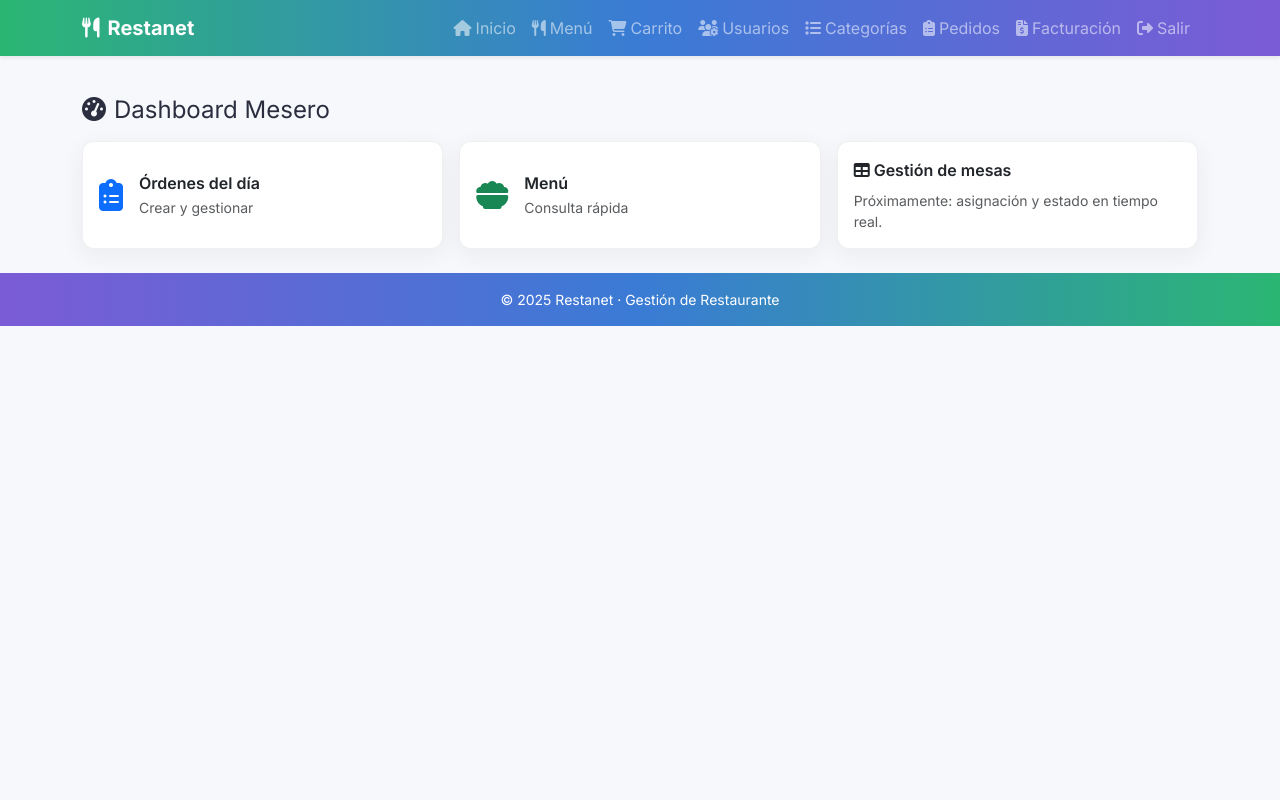
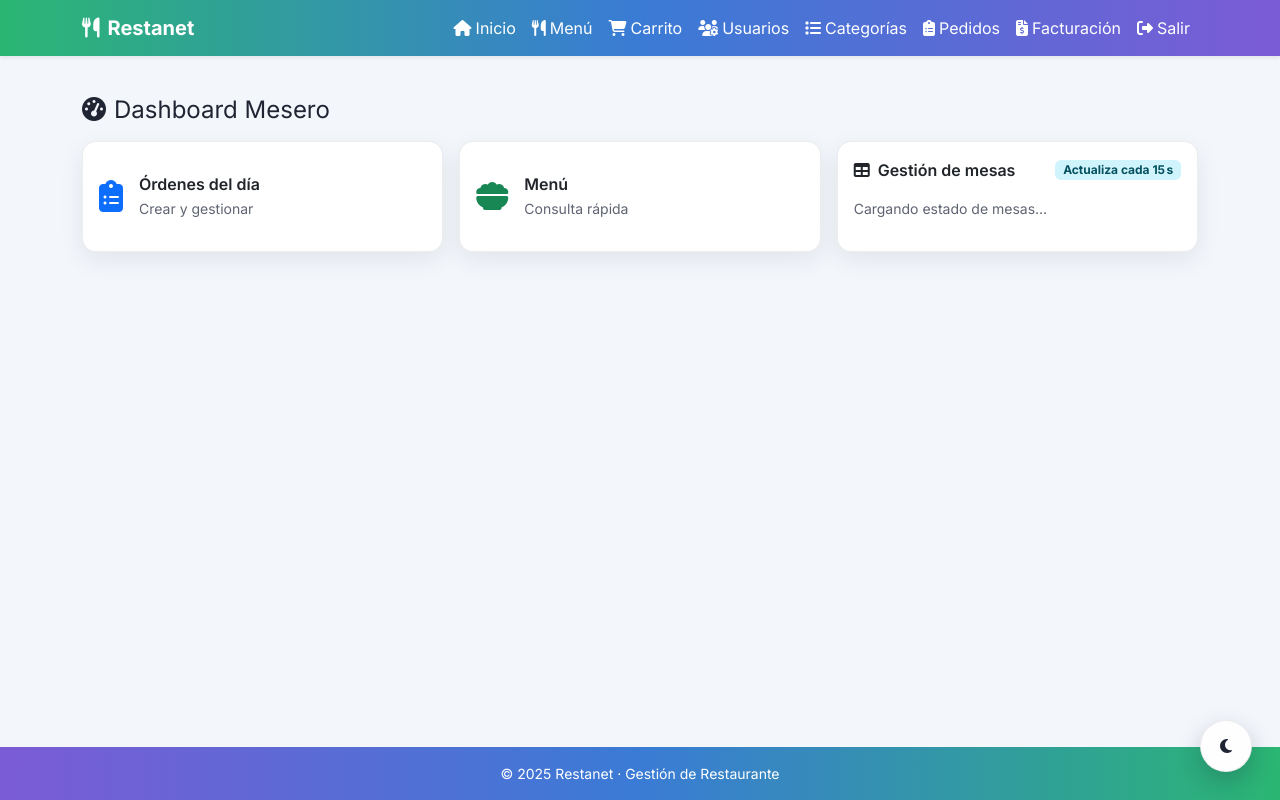
Before and after one commit to DanielFeli2006/RestaNet, a PHP site: page /views/pedidos/vdashboard_mesero.php in a window 1280 px wide. Run offline with PHP 8.4, Linux system fonts and the light colour scheme; a user stored in the database is signed in; some libraries are stand-ins or nearby versions.

Commit message:
Cambios Menores y Tema oscuro (Experimental)

```diff
--- a/css/style.css
+++ b/css/style.css
@@ -1,77 +1,197 @@
-:root{
-	--brand-green: #2bb673;   /* verde accesible */
-	--brand-blue:  #3a7bd5;   /* azul suave */
-	--brand-purple:#7b5bd6;   /* morado suave */
-	--brand-dark:  #1f2230;
-	--bg-soft:     #f7f8fb;
-	--text-main:   #2a2e3f;
+:root {
+    color-scheme: light;
+    --surface-bg: #f3f6fb;
+    --surface-card: #ffffff;
+    --surface-elevated: #fefefe;
+    --brand-green: #2bb673;
+    --brand-green-soft: #8ad6ad;
+    --brand-blue: #3a7bd5;
+    --brand-blue-soft: #9bbef0;
+    --brand-purple: #7b5bd6;
+    --text-main: #1f2533;
+    --text-muted: #5f6472;
+    --border-subtle: rgba(20, 32, 56, 0.08);
+    --shadow-soft: 0 8px 24px rgba(23, 35, 50, 0.08);
 }
 
-html,body{height:100%;}
-body{
+:root[data-theme='dark'] {
+    color-scheme: dark;
+    --surface-bg: #0b101d;
+    --surface-card: #161d2d;
+    --surface-elevated: #1d2537;
+    --brand-green: #64dba8;
+    --brand-green-soft: #a3f3d0;
+    --brand-blue: #88b4ff;
+    --brand-blue-soft: #b3cdff;
+    --brand-purple: #c1b8ff;
+    --text-main: #f8f9ff;
+    --text-muted: #c7d2f0;
+    --border-subtle: rgba(160, 186, 232, 0.22);
+    --shadow-soft: 0 16px 40px rgba(5, 10, 22, 0.6);
+}
+
+* { box-sizing: border-box; }
+
+html, body {
+    height: 100%;
+}
+
+body {
+    display: flex;
+    flex-direction: column;
+    margin: 0;
     font-family: 'Inter', Arial, sans-serif;
-	margin:0; padding:0;
+    background-color: var(--surface-bg);
+    color: var(--text-main);
+}
 
-/* Ajuste para asegurar que los íconos Font Awesome se muestren con el peso correcto */
+body, h1, h2, h3, h4, h5, h6, p, small {
+    color: var(--text-main);
+}
+
+.text-muted,
+small.text-muted {
+    color: var(--text-muted) !important;
+}
+
+a {
+    color: var(--brand-blue);
+}
+
+:root[data-theme='dark'] a {
+    color: var(--brand-blue-soft);
+}
+
+main {
+    flex: 1 0 auto;
+}
+
+footer {
+    flex-shrink: 0;
+}
+
 [class^="fa-"], [class*=" fa-"] {
     font-family: 'Font Awesome 6 Free';
-	font-weight: 900; /* sólido por defecto */
+    font-weight: 900;
 }
-.fa-regular { font-weight:400; }
-.fa-brands { font-family: 'Font Awesome 6 Brands'; font-weight:400; }
+.fa-regular { font-weight: 400; }
+.fa-brands { font-family: 'Font Awesome 6 Brands'; font-weight: 400; }
 
-/* Si los íconos no cargan, mostrar un cuadrado neutro para detectar fallo */
-.fa:before { display:inline-block; }
-	color:var(--text-main);
-	background: var(--bg-soft);
+.navbar {
+    background: linear-gradient(90deg, var(--brand-green), var(--brand-blue), var(--brand-purple));
+}
+.navbar .nav-link {
+    color: #fff;
+    font-weight: 500;
+}
+.navbar .nav-link.active,
+.navbar .nav-link:hover {
+    color: var(--brand-green-soft);
 }
 
-/* Gradientes suaves entre verde, azul y morado */
-.gradient-navbar{
-	background: linear-gradient(90deg, var(--brand-green) 0%, var(--brand-blue) 50%, var(--brand-purple) 100%);
-}
-.gradient-footer{
-	background: linear-gradient(90deg, var(--brand-purple) 0%, var(--brand-blue) 50%, var(--brand-green) 100%);
+.card {
+    background-color: var(--surface-card);
+    border: 1px solid var(--border-subtle);
+    border-radius: 14px;
+    box-shadow: var(--shadow-soft);
 }
 
-h1,h2,h3{color: var(--brand-dark);}
-
-/* Tarjetas y contenedores */
-.card{
-	border: 1px solid rgba(0,0,0,0.06);
-	border-radius: 12px;
+.btn-brand {
+    color: #fff;
+    border: none;
+    background: linear-gradient(135deg, var(--brand-green), var(--brand-blue));
+}
+.btn-brand:hover {
+    filter: brightness(1.05);
 }
 
-/* Botones personalizados inspirados en la paleta */
-.btn-brand{
-	color:#fff; border:none;
-	background: linear-gradient(135deg, var(--brand-green), var(--brand-blue));
-}
-.btn-brand:hover{
-	filter: brightness(1.03);
-}
-.btn-accent{
-	color:#fff; border:none;
-	background: linear-gradient(135deg, var(--brand-blue), var(--brand-purple));
+.badge-rol {
+    background: var(--brand-purple);
 }
 
-/* Tablas Bootstrap tuning */
-.table thead th{
-	background: linear-gradient(90deg, #f0f6ff, #f7f4ff);
-	color: var(--brand-dark);
-	border-bottom: 2px solid rgba(0,0,0,0.08);
+.theme-toggle {
+    width: 52px;
+    height: 52px;
+    border-radius: 50%;
+    border: 1px solid var(--border-subtle);
+    background: var(--surface-elevated);
+    color: var(--text-main);
+    display: inline-flex;
+    align-items: center;
+    justify-content: center;
+    box-shadow: 0 10px 24px rgba(16, 23, 40, 0.22);
 }
-.table tbody tr:hover{
-	background: #f8fbff;
+.theme-toggle:focus-visible {
+    outline: 2px solid var(--brand-blue);
+    outline-offset: 3px;
 }
 
-/* Formularios */
-.form-label{font-weight:600;}
-.form-control:focus{
-	border-color: var(--brand-blue);
-	box-shadow: 0 0 0 .2rem rgba(58,123,213,.15);
+.theme-toggle-fab {
+    position: fixed;
+    bottom: 1.75rem;
+    right: 1.75rem;
+    z-index: 1080;
+    transition: transform .2s ease, box-shadow .2s ease;
+}
+.theme-toggle-fab:hover {
+    transform: translateY(-3px);
+    box-shadow: 0 18px 32px rgba(16, 23, 40, 0.28);
 }
 
-/* Utilidades */
-.shadow-soft{box-shadow: 0 6px 24px rgba(31,34,48,.06);}
-.badge-rol{background: var(--brand-purple);}
+.gradient-footer {
+    background: linear-gradient(90deg, var(--brand-purple), var(--brand-blue), var(--brand-green));
+    color: #fff;
+}
+
+.table thead th {
+    background: linear-gradient(90deg, rgba(142, 204, 255, 0.18), rgba(182, 168, 255, 0.18));
+    color: var(--text-main);
+    border-bottom: 2px solid var(--border-subtle);
+}
+.table tbody tr:hover {
+    background: rgba(98, 147, 255, 0.08);
+}
+
+.form-control:focus {
+    border-color: var(--brand-blue);
+    box-shadow: 0 0 0 .2rem rgba(58, 123, 213, .15);
+}
+
+@media (max-width: 991px) {
+    .navbar-collapse {
+        background-color: rgba(15, 20, 30, 0.9);
+        padding: .75rem 1rem;
+        border-radius: .75rem;
+        margin-top: .5rem;
+    }
+    .navbar .nav-link {
+        padding: .5rem 0;
+        font-size: 1rem;
+    }
+}
+
+.mesa-grid {
+    display: grid;
+    gap: 1rem;
+    grid-template-columns: repeat(auto-fit, minmax(210px, 1fr));
+}
+.mesa-card {
+    padding: 1rem;
+    border: 1px solid var(--border-subtle);
+    border-radius: 12px;
+    background: var(--surface-card);
+    box-shadow: var(--shadow-soft);
+    display: flex;
+    flex-direction: column;
+    gap: .75rem;
+    transition: transform .2s ease;
+}
+.mesa-card.ocupada {
+    border-color: rgba(255, 99, 132, .35);
+}
+.mesa-card.disponible {
+    border-color: rgba(58, 200, 120, .35);
+}
+.mesa-card:hover {
+    transform: translateY(-4px);
+}
--- a/js/app.js
+++ b/js/app.js
@@ -1,29 +1,170 @@
-// Inicialización DataTables para cualquier tabla con clase .datatable
- (function(){
-  document.addEventListener('DOMContentLoaded', function(){
-    // DataTables init
-    if (typeof DataTable !== 'undefined') {
-      document.querySelectorAll('table.datatable').forEach(function(tbl){
+// js/app.js
+(function () {
+  const ready = (cb) => document.readyState !== 'loading'
+    ? cb()
+    : document.addEventListener('DOMContentLoaded', cb);
+
+  const updateThemeIcon = (theme) => {
+    const icon = document.querySelector('[data-theme-toggle] i');
+    if (!icon) return;
+    icon.classList.toggle('fa-sun', theme === 'dark');
+    icon.classList.toggle('fa-moon', theme !== 'dark');
+  };
+
+  const toggleTheme = () => {
+    const root = document.documentElement;
+    const current = root.getAttribute('data-theme') || 'light';
+    const next = current === 'light' ? 'dark' : 'light';
+    root.setAttribute('data-theme', next);
+    localStorage.setItem('restanet-theme', next);
+    updateThemeIcon(next);
+  };
+
+  const applyStoredTheme = () => {
+    const stored = localStorage.getItem('restanet-theme');
+    const theme = stored === 'dark' ? 'dark' : 'light';
+    document.documentElement.setAttribute('data-theme', theme);
+    updateThemeIcon(theme);
+  };
+
+  const initThemeToggle = () => {
+    applyStoredTheme();
+    const btn = document.querySelector('[data-theme-toggle]');
+    if (btn) {
+      btn.addEventListener('click', toggleTheme);
+    }
+  };
+
+  const initDataTables = () => {
+    if (typeof DataTable === 'undefined') return;
+    document.querySelectorAll('table.datatable').forEach((tbl) => {
       new DataTable(tbl, {
         perPage: 10,
         layout: { top: '{search}', bottom: '{info}{pager}' },
         labels: {
-            placeholder: 'Buscar...', perPage: '{select} registros por página',
-            noRows: 'No hay datos para mostrar', info: 'Mostrando {start} a {end} de {rows} registros'
+          placeholder: 'Buscar...',
+          perPage: '{select} registros por página',
+          noRows: 'No hay datos para mostrar',
+          info: 'Mostrando {start} a {end} de {rows} registros'
         }
       });
     });
-    }
+  };
 
-    // Carrito: habilitar dinámicamente botón checkout si cambia conteo (por degradación lo calculamos desde DOM)
+  const initCheckoutGuard = () => {
     const btnCheckout = document.getElementById('btnCheckout');
     const countEl = document.getElementById('cartCount');
-    if (btnCheckout && countEl) {
+    if (!btnCheckout || !countEl) return;
     const count = parseInt(countEl.textContent, 10) || 0;
     if (count >= 2) {
       btnCheckout.classList.remove('disabled');
       btnCheckout.removeAttribute('aria-disabled');
     }
+  };
+
+  const initInactivityWatcher = () => {
+    const cfg = window.restanetConfig || {};
+    const timeout = (cfg.sessionTimeout || 600) * 1000;
+    const grace = (cfg.sessionGrace || 0) * 1000;
+    let warningTimer;
+    let logoutTimer;
+
+    const heartbeat = () => {
+      fetch(`${cfg.baseUrl}controllers/auth/cauth.php?a=heartbeat`, {
+        method: 'POST',
+        credentials: 'include'
+      })
+        .then((res) => res.ok ? res.json() : Promise.reject())
+        .then((data) => {
+          if (data.timedOut) {
+            window.location.href = `${cfg.baseUrl}views/auth/vlogin.php?expired=1`;
           }
+        })
+        .catch(() => {});
+    };
+
+    const showWarning = () => {
+      const toast = document.getElementById('timeoutWarning');
+      if (toast) {
+        toast.hidden = false;
+      }
+    };
+
+    const scheduleTimers = () => {
+      clearTimeout(warningTimer);
+      clearTimeout(logoutTimer);
+      warningTimer = setTimeout(showWarning, timeout);
+      logoutTimer = setTimeout(() => {
+        window.location.href = `${cfg.baseUrl}controllers/auth/cauth.php?a=logout&inactive=1`;
+      }, timeout + grace);
+    };
+
+    ['mousemove', 'keydown', 'touchstart'].forEach((evt) => {
+      document.addEventListener(evt, () => {
+        heartbeat();
+        scheduleTimers();
+      }, { passive: true });
+    });
+
+    scheduleTimers();
+  };
+
+  const initMesasRealtime = () => {
+    const grid = document.querySelector('[data-mesas-grid]');
+    if (!grid) return;
+
+    const render = (mesas) => {
+      grid.innerHTML = mesas.map((mesa) => `
+        <article class="mesa-card ${mesa.estado}">
+          <header>
+            <h3>Mesa ${mesa.numero}</h3>
+            <span>${mesa.capacidad} pax</span>
+          </header>
+          <div class="mesa-card__estado">
+            <span class="badge ${mesa.estado === 'ocupada' ? 'bg-danger' : 'bg-success'}">
+              ${mesa.estado}
+            </span>
+          </div>
+          <footer>
+            <button data-mesa="${mesa.id}" data-estado="${mesa.estado === 'ocupada' ? 'disponible' : 'ocupada'}" class="btn btn-sm btn-brand w-100">
+              Marcar ${mesa.estado === 'ocupada' ? 'Disponible' : 'Ocupada'}
+            </button>
+          </footer>
+        </article>
+      `).join('');
+    };
+
+    const load = () => {
+      fetch(`${window.restanetConfig.baseUrl}controllers/pedidos/cmesas.php`, { credentials: 'include' })
+        .then((res) => res.json())
+        .then((data) => render(data.mesas))
+        .catch(() => {});
+    };
+
+    grid.addEventListener('click', (evt) => {
+      const btn = evt.target.closest('button[data-mesa]');
+      if (!btn) return;
+      const mesa = btn.getAttribute('data-mesa');
+      const estado = btn.getAttribute('data-estado');
+      fetch(`${window.restanetConfig.baseUrl}controllers/pedidos/cped.php?a=actualizar_mesa`, {
+        method: 'POST',
+        headers: { 'Content-Type': 'application/x-www-form-urlencoded' },
+        credentials: 'include',
+        body: `mesa_id=${encodeURIComponent(mesa)}&estado=${encodeURIComponent(estado)}`
+      })
+        .then((res) => res.json())
+        .then(() => load());
+    });
+
+    load();
+    setInterval(load, 15000);
+  };
+
+  ready(() => {
+    initThemeToggle();
+    initDataTables();
+    initCheckoutGuard();
+    initInactivityWatcher();
+    initMesasRealtime();
   });
 })();
--- a/models/config.php
+++ b/models/config.php
@@ -15,7 +15,15 @@
 	: '') . BASE_PATH);
 
 define('ITEMS_PER_PAGE', 10);
-// Autoload composer para librerías externas (QR, Dompdf, PHPMailer)
+
+if (!defined('SESSION_TIMEOUT')) {
+    $envTimeout = getenv('RESTANET_SESSION_TIMEOUT');
+    define('SESSION_TIMEOUT', ($envTimeout !== false ? max(300, (int) $envTimeout) : 600)); // 10 min por defecto
+}
+if (!defined('SESSION_TIMEOUT_GRACE')) {
+    define('SESSION_TIMEOUT_GRACE', 120); // ventana de gracia opcional en segundos
+}
+
 $autoloadPath = __DIR__ . '/../vendor/autoload.php';
 if (file_exists($autoloadPath)) {
 	require_once $autoloadPath;
--- a/views/layout/cabezote.php
+++ b/views/layout/cabezote.php
@@ -28,6 +28,16 @@
   </style>
   <!-- App styles -->
   <link rel="stylesheet" href="<?php echo BASE_PATH; ?>css/style.css">
+  <!-- views/layout/cabezote.php (fragmento nuevo en <head> y navbar) -->
+  <link rel="preconnect" href="https://fonts.googleapis.com">
+  <link rel="preconnect" href="https://fonts.gstatic.com" crossorigin>
+  <script>
+    window.restanetConfig = {
+      baseUrl: '<?php echo BASE_PATH; ?>',
+      sessionTimeout: <?php echo defined('SESSION_TIMEOUT') ? (int) SESSION_TIMEOUT : 600; ?>,
+      sessionGrace: <?php echo defined('SESSION_TIMEOUT_GRACE') ? (int) SESSION_TIMEOUT_GRACE : 0; ?>
+    };
+  </script>
 </head>
 <body>
 <header class="mb-3 shadow-sm">
@@ -70,4 +80,9 @@
     </div>
   </nav>
 </header>
+<?php if (is_logged_in()): ?>
+  <button class="theme-toggle theme-toggle-fab" type="button" data-theme-toggle aria-label="Cambiar tema">
+    <i class="fa-solid fa-moon"></i>
+  </button>
+<?php endif; ?>
 <main class="container py-4">
--- a/views/layout/pie.php
+++ b/views/layout/pie.php
@@ -2,6 +2,15 @@
 <footer class="mt-auto py-3 gradient-footer text-white">
 	<div class="container text-center small">
 		&copy; <?php echo date('Y'); ?> Restanet · Gestión de Restaurante
+	</div>
+	<!-- views/layout/pie.php, añade contenedor para aviso -->
+	<div id="timeoutWarning" class="toast align-items-center text-bg-warning border-0 position-fixed bottom-0 end-0 m-3" role="status" hidden>
+  		<div class="d-flex">
+    		<div class="toast-body">
+      			Tu sesión caducará pronto por inactividad. Mueve el cursor o toca la pantalla para continuar.
+    		</div>
+    		<button type="button" class="btn-close btn-close-white me-2 m-auto" data-bs-dismiss="toast" aria-label="Cerrar"></button>
+  		</div>
 	</div>
 </footer>
 <script src="https://cdn.jsdelivr.net/npm/bootstrap@5.3.3/dist/js/bootstrap.bundle.min.js" integrity="sha384-YvpcrYf0tY3lHB60NNkmXc5s9fDVZLESaAA55NDzOxhy9GkcIdslK1eN7N6jIeHz" crossorigin="anonymous"></script>
--- a/views/pedidos/vdashboard_mesero.php
+++ b/views/pedidos/vdashboard_mesero.php
@@ -32,9 +32,13 @@
   <div class="col-12 col-lg-4">
     <div class="card shadow-soft h-100">
       <div class="card-body">
-        <div class="fw-semibold mb-2"><i class="fa-solid fa-table me-1"></i>Gestión de mesas</div>
-        <!-- TODO: AGREGAR IMAGEN - Plano de mesas del salón -->
-        <p class="small text-muted mb-0">Próximamente: asignación y estado en tiempo real.</p>
+        <div class="d-flex justify-content-between align-items-center mb-3">
+          <div class="fw-semibold"><i class="fa-solid fa-table me-2"></i>Gestión de mesas</div>
+          <span class="badge bg-info-subtle text-info-emphasis small">Actualiza cada 15 s</span>
+        </div>
+        <div class="mesa-grid" data-mesas-grid>
+          <p class="text-muted small">Cargando estado de mesas…</p>
+        </div>
       </div>
     </div>
   </div>
```
Also changed, not shown: controllers/auth/cauth.php (+17 -0 lines), controllers/pedidos/cped.php (+30 -0 lines), models/qr.php (+24 -78 lines), models/seg.php (+19 -8 lines), bd/Base/migrations/006_add_fecha_actualizacion.sql (added). Lines whose indentation alone changed are shown as unchanged.
